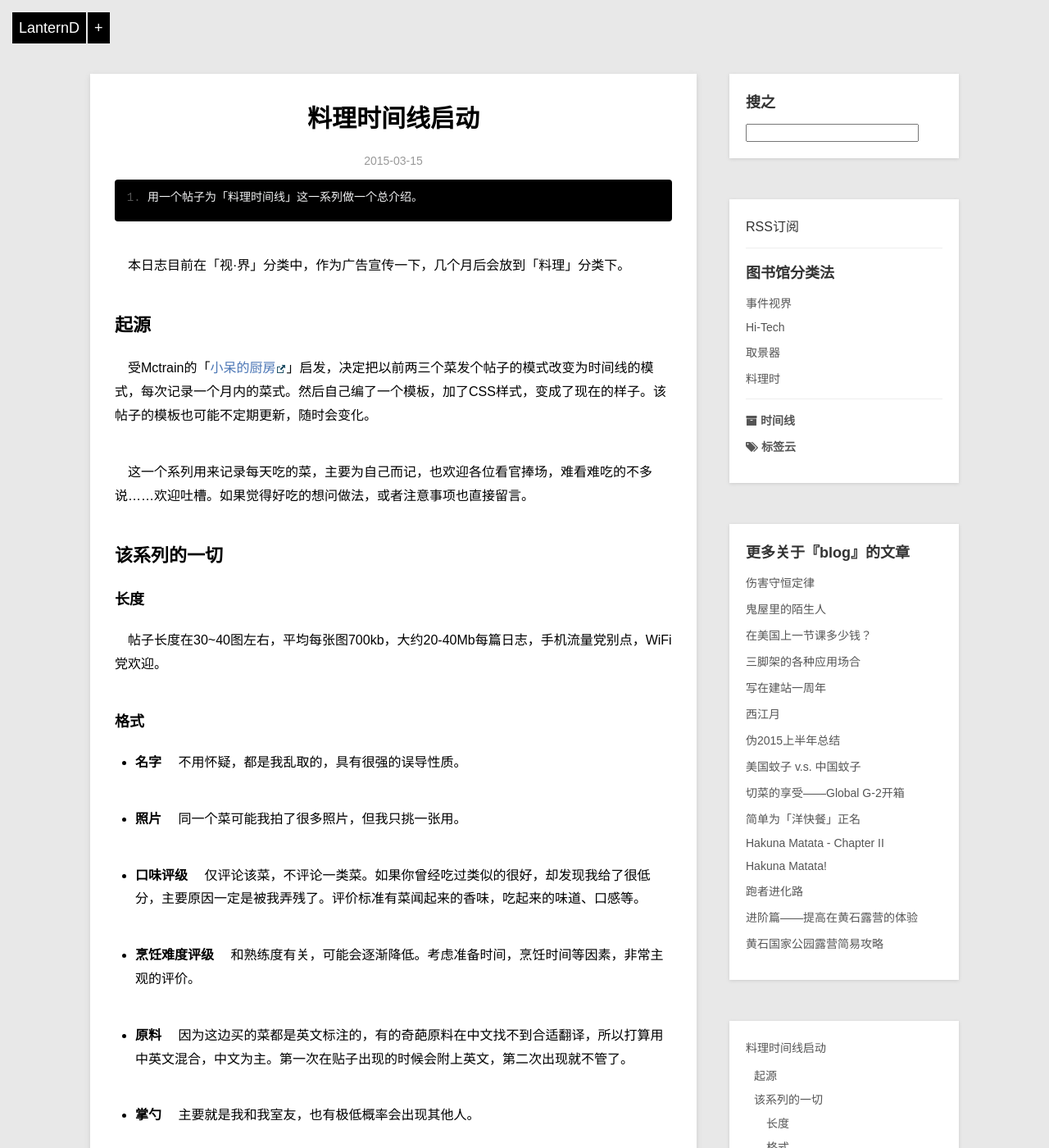
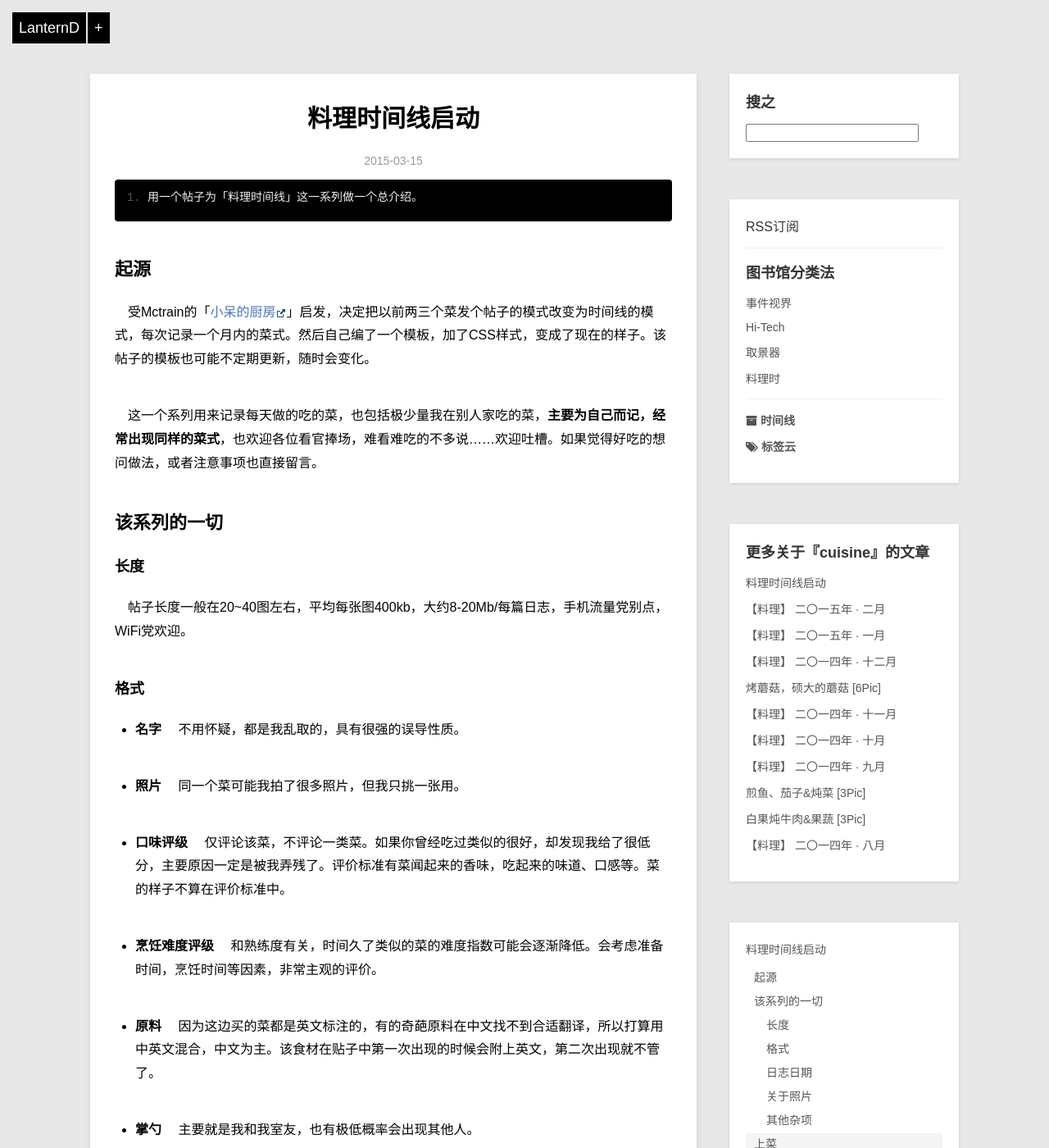
Before and after one commit to LanternD/lanternd.github.io, a Jekyll site: the page built from _posts/Cuisine/2015-03-15-cuisine-timeline-series.md, in a window 1280 px wide and 1400 px high. Shown: the whole window at 82% size. Built offline with Jekyll 4.4.1, drawn with Linux system fonts in a browser that asks for light colours; comment, search, counter and statistics services are not loaded; some of the changed text lies outside the part shown.

Commit message:
Update Post: cuisine timeline introduction

```diff
--- a/_posts/Witness/2015-03-15-cuisine-timeline-series.md
+++ b/_posts/Cuisine/2015-03-15-cuisine-timeline-series.md
@@ -3,24 +3,22 @@ layout: post
 title:  料理时间线启动
 description: 用一个帖子为「料理时间线」这一系列做一个总介绍。
 permalink: /cuisine-timeline-series/
-categories: [blog, 视·界]
-tags: [菜谱时间线]
+categories: [cuisine, 料理]
+tags: [料理时间线]
 date: 2015-03-15 20:39:00
 ---
-
-　本日志目前在「视·界」分类中，作为广告宣传一下，几个月后会放到「料理」分类下。
 
 ## 起源
 
 　受Mctrain的「[小呆的厨房](http://ytliu.info/love-kitchen/)」启发，决定把以前两三个菜发个帖子的模式改变为时间线的模式，每次记录一个月内的菜式。然后自己编了一个模板，加了CSS样式，变成了现在的样子。该帖子的模板也可能不定期更新，随时会变化。
 
-　这一个系列用来记录每天吃的菜，主要为自己而记，也欢迎各位看官捧场，难看难吃的不多说……欢迎吐槽。如果觉得好吃的想问做法，或者注意事项也直接留言。
+　这一个系列用来记录每天做的吃的菜，也包括极少量我在别人家吃的菜，**主要为自己而记，经常出现同样的菜式**，也欢迎各位看官捧场，难看难吃的不多说……欢迎吐槽。如果觉得好吃的想问做法，或者注意事项也直接留言。
 
 ## 该系列的一切
 
 ### 长度
 
-　帖子长度在30~40图左右，平均每张图700kb，大约20-40Mb每篇日志，手机流量党别点，WiFi党欢迎。
+　帖子长度一般在20~40图左右，平均每张图400kb，大约8-20Mb/每篇日志，手机流量党别点，WiFi党欢迎。
 
 ### 格式
 
@@ -31,40 +29,40 @@ date: 2015-03-15 20:39:00
 　同一个菜可能我拍了很多照片，但我只挑一张用。
 
 - **口味评级**
-　仅评论该菜，不评论一类菜。如果你曾经吃过类似的很好，却发现我给了很低分，主要原因一定是被我弄残了。评价标准有菜闻起来的香味，吃起来的味道、口感等。
+　仅评论该菜，不评论一类菜。如果你曾经吃过类似的很好，却发现我给了很低分，主要原因一定是被我弄残了。评价标准有菜闻起来的香味，吃起来的味道、口感等。菜的样子不算在评价标准中。
 
 - **烹饪难度评级**
-　和熟练度有关，可能会逐渐降低。考虑准备时间，烹饪时间等因素，非常主观的评价。
+　和熟练度有关，时间久了类似的菜的难度指数可能会逐渐降低。会考虑准备时间，烹饪时间等因素，非常主观的评价。
 
 - **原料**
-　因为这边买的菜都是英文标注的，有的奇葩原料在中文找不到合适翻译，所以打算用中英文混合，中文为主。第一次在贴子出现的时候会附上英文，第二次出现就不管了。
+　因为这边买的菜都是英文标注的，有的奇葩原料在中文找不到合适翻译，所以打算用中英文混合，中文为主。该食材在贴子中第一次出现的时候会附上英文，第二次出现就不管了。
 
 - **掌勺**
 　主要就是我和我室友，也有极低概率会出现其他人。
 
 - **烹饪方法**
-　主要参考维基百科[烹调方法](https://zh.wikipedia.org/wiki/Category:%E7%83%B9%E8%B0%83%E6%96%B9%E6%B3%95)词条，可能你也知道，我只不过是拿出来吓唬人而已，我掌握的方法也没几种…
+　主要参考维基百科[烹调方法](https://zh.wikipedia.org/wiki/Category:%E7%83%B9%E8%B0%83%E6%96%B9%E6%B3%95)词条。可能你也知道，我掌握的方法也没几种，只不过是拿出来吓唬人而已…
 
 - **口味**
-　酸甜苦辣咸。可能会加上副词「很」、「略」、「微」等等。
+　酸甜苦辣咸。可能会加上副词「很」、「略」、「微」等等，如果没加修饰词也不意味着就程度很深或很浅，只是可能忘了。
 
 - **附加描述**
 　大部分菜可能我都会写一两句评价，评价很长的基本都是黑暗料理。如果同一个菜第二次出现，也没什么新鲜感可能就没有评价了。
 
 ### 日志日期
 
-　发布日期不一定是写日志的日期。发布日期均定为该月最后一天，主要为了方便归档。写日志的时间会在日志里面注明。
+　发布日期不一定是写日志的日期。发布日期均定为**该月最后一天**，主要为了方便归档。写该日志的时间会在日志最后面注明。
 
 ### 关于照片
 
 - **工具**
-　主要来自来自Canon 600D/iPhone 6。不以摄影或拍出惊艳的效果为目的，纯粹是记录而已，但是会稍微注意美感。
+　主要来自来自Canon 600D/iPhone 6。不以摄影、或拍出惊艳的效果为目的，纯粹是记录而已，但是会稍微注意美感。
 
 - **照片的白平衡**
 　家里的灯是淡黄色的，有时候调白平衡，有时候保留原样，偏黄更温馨看起来更好吃。
 
 - **大小**
-　统一宽度1200 px，高度有时候800 px，有时候675 px，也可能是别的值。平均每张700 kb左右。
+　统一宽度1200 px，高度有时候800 px，有时候675 px，也可能是别的值。平均每张400 kb左右。
 
 - **图床**
 　不出意外均使用Qiniu作为图床，应该国内要比国外快一些。
@@ -93,5 +91,10 @@ date: 2015-03-15 20:39:00
 
 　——相关日志的传送门
 
+- [【料理】 二〇一四年 · 八月](http://dlyang.me/cuisine-2014-08/)
 - [【料理】 二〇一四年 · 九月](http://dlyang.me/cuisine-2014-09/)
 - [【料理】 二〇一四年 · 十月](http://dlyang.me/cuisine-2014-10/)
+- [【料理】 二〇一四年 · 十一月](http://dlyang.me/cuisine-2014-11/)
+- [【料理】 二〇一四年 · 十二月](http://dlyang.me/cuisine-2014-12/)
+- [【料理】 二〇一五年 · 一月](http://dlyang.me/cuisine-2015-01/)
+- [【料理】 二〇一五年 · 二月](http://dlyang.me/cuisine-2015-02/)
```
